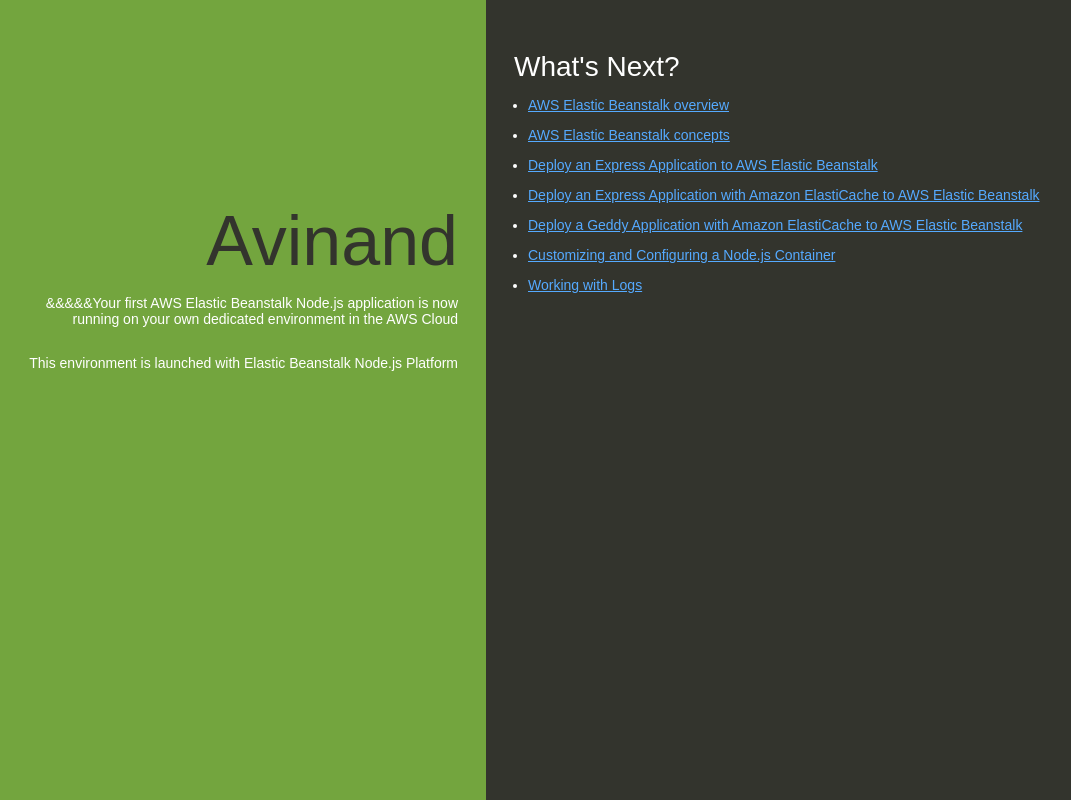
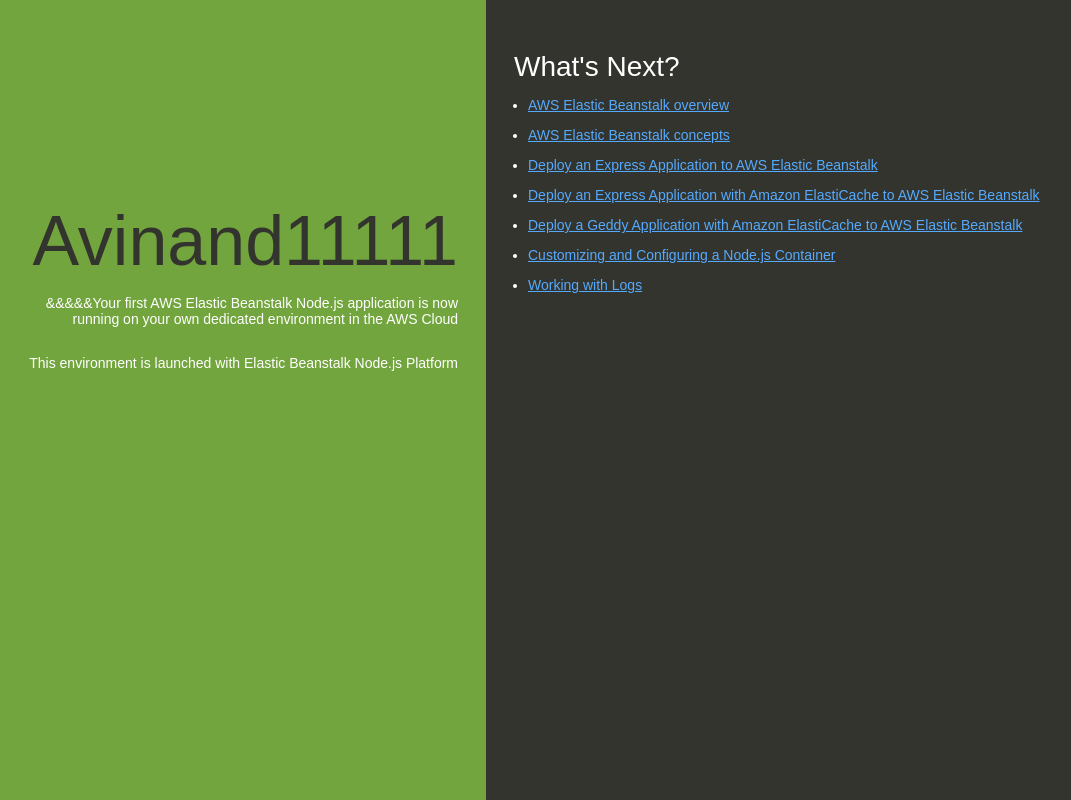
Before and after one commit to avinand18/Demoapp, a website: page index.html in a window 1280 px wide. Shown: the whole page, without its empty margins (154-1225 px from the left). Drawn offline with Linux system fonts and the light colour scheme.

Commit message:
Version2
second version

```diff
--- a/index.html
+++ b/index.html
@@ -74,7 +74,7 @@
   </head>
   <body>
     <div class="textColumn">
-      <h1>Avinand</h1>
+      <h1>Avinand11111</h1>
       <p>&&&&&Your first AWS Elastic Beanstalk Node.js application is now running on your own dedicated environment in the AWS Cloud</p>
       <p>This environment is launched with Elastic Beanstalk Node.js Platform</p>
     </div>
```
